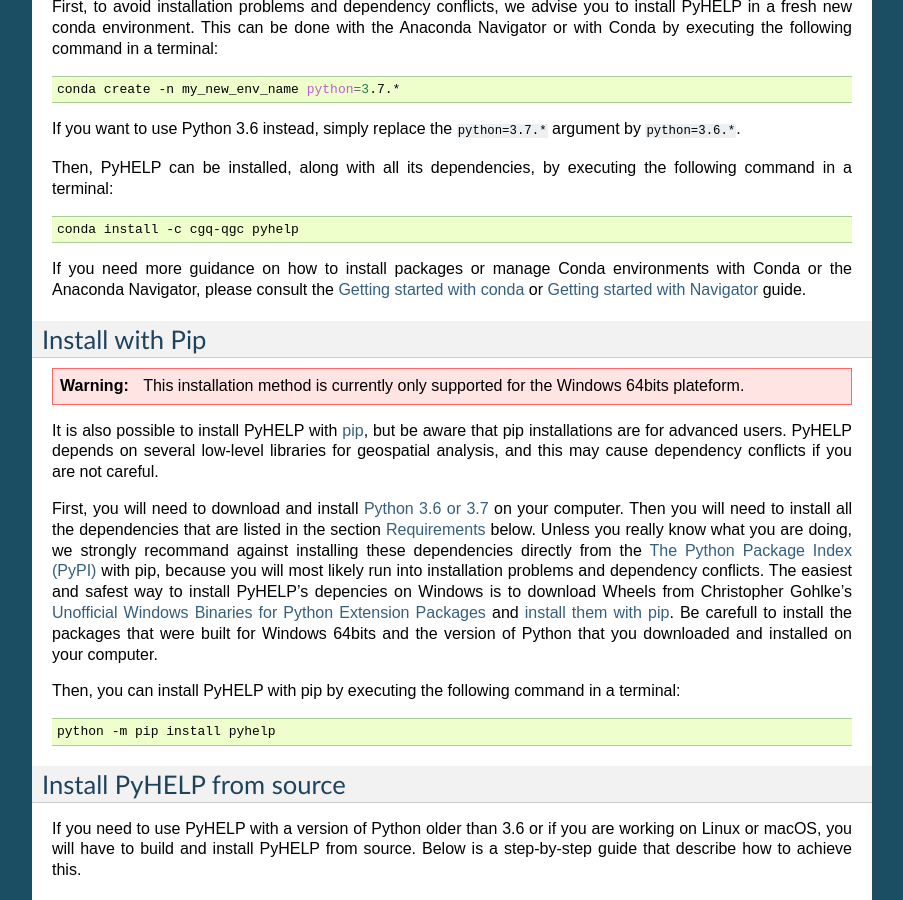
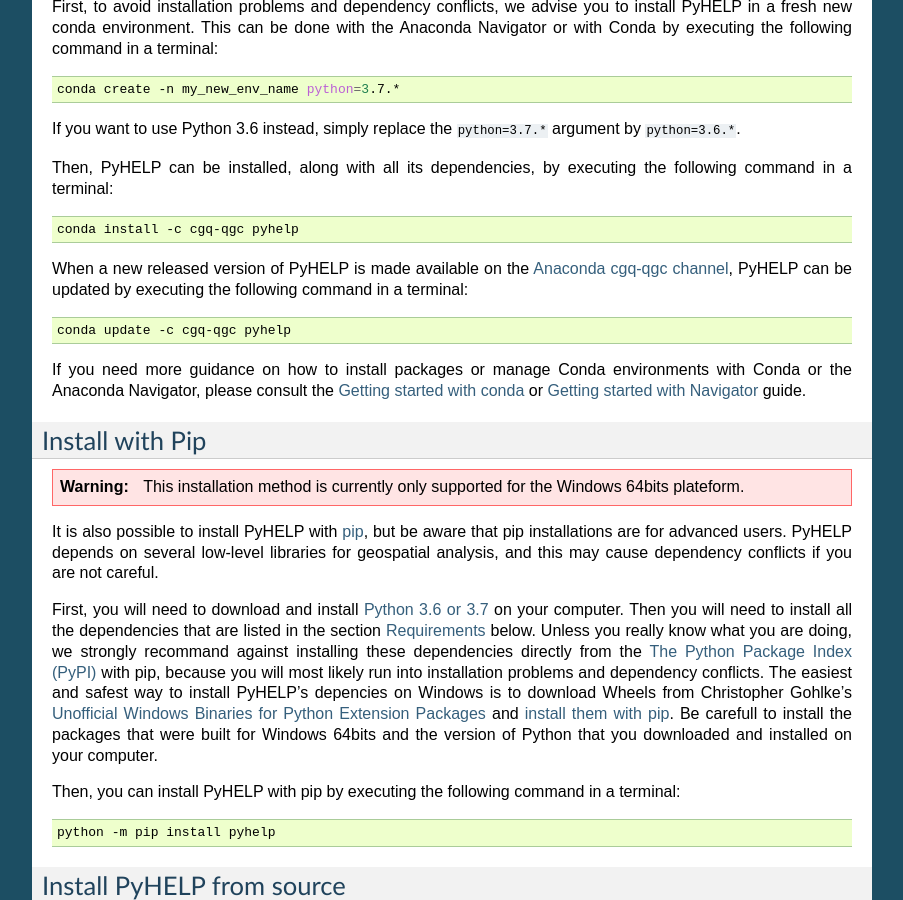
Before and after one commit to cgq-qgc/pyhelp, a Sphinx documentation site: the page built from docs/installation.rst, in a window 1280 px wide and 900 px high, scrolled down 397 px. Shown: the whole window, without its empty margins (198-1101 px from the left). Built offline with Sphinx 7.4.7, drawn with Linux system fonts in a browser that asks for light colours; formulas are drawn with MathJax 3.

Commit message:
Add info on how to update PyHELP with conda

```diff
--- a/docs/installation.rst
+++ b/docs/installation.rst
@@ -40,6 +40,15 @@
 .. code-block:: bash
 
    conda install -c cgq-qgc pyhelp
+
+When a new released version of PyHELP is made available on the
+`Anaconda cgq-qgc channel`_, PyHELP can be updated by executing the following
+command in a terminal:
+
+.. code-block:: bash
+
+   conda update -c cgq-qgc pyhelp
+
 
 If you need more guidance on how to install packages or manage Conda
 environments with Conda or the Anaconda Navigator, please consult the
@@ -153,6 +162,7 @@
 - `GeoPandas <http://geopandas.org/>`_
 - `PyTables <https://www.pytables.org/>`_
 
+.. _Anaconda cgq-qgc channel: https://anaconda.org/cgq-qgc/pyhelp
 .. _Anaconda: https://www.anaconda.com/download/
 .. _Anaconda distribution: <https://www.anaconda.com/download/
 .. _Anaconda Navigator: https://docs.anaconda.com/anaconda/navigator/
```
